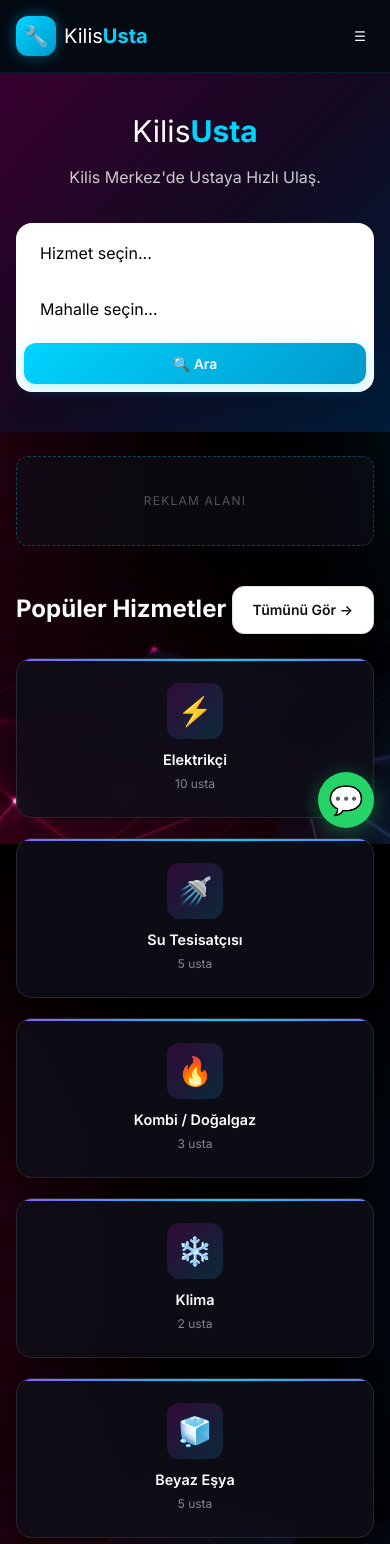
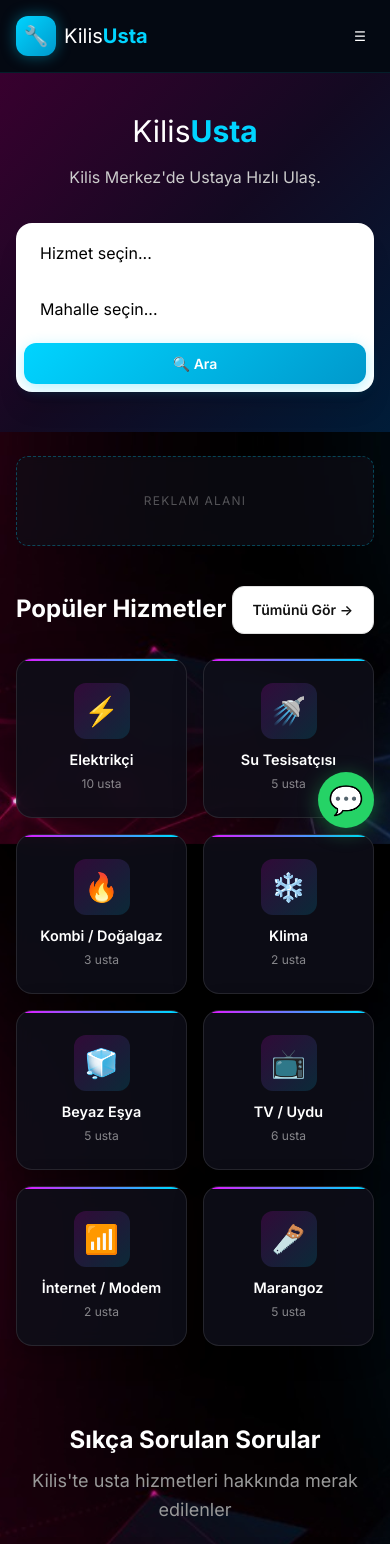
Before and after one commit to veysibayindir5-svg/kilisusta, a React (Vite) app: page / in a window 390 px wide. Shown: the top 1544 px of the page. Built offline with nearby package versions, Linux system fonts and the light colour scheme.

Commit message:
fix: mobile grid 2 columns instead of 1 for better layout

```diff
--- a/src/index.css
+++ b/src/index.css
@@ -483,12 +483,21 @@ h6 {
 
 @media (max-width: 480px) {
 
-  .grid-2,
+  .grid-2 {
+    grid-template-columns: repeat(2, 1fr);
+  }
+
   .grid-3,
   .grid-4 {
-    grid-template-columns: 1fr;
+    grid-template-columns: repeat(2, 1fr);
+  }
+
+  /* Reduce gap on very small screens */
+  .grid {
+    gap: 1rem;
   }
 }
+
 
 /* ============================================
    HEADER
```
